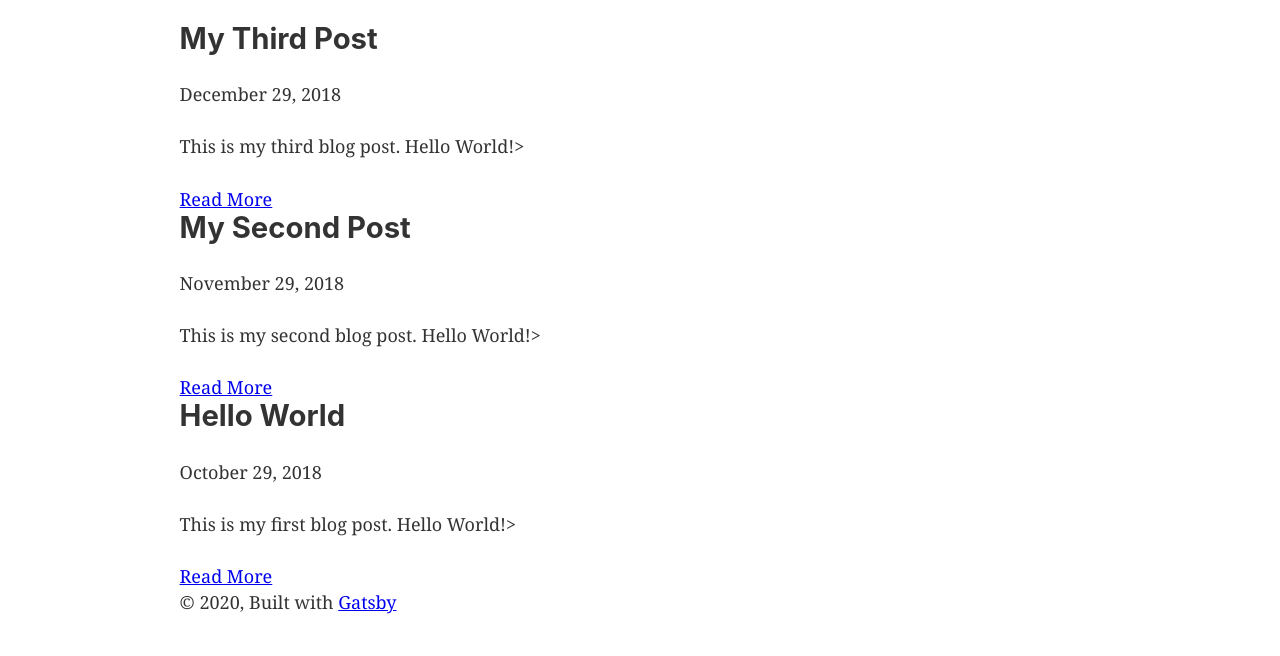
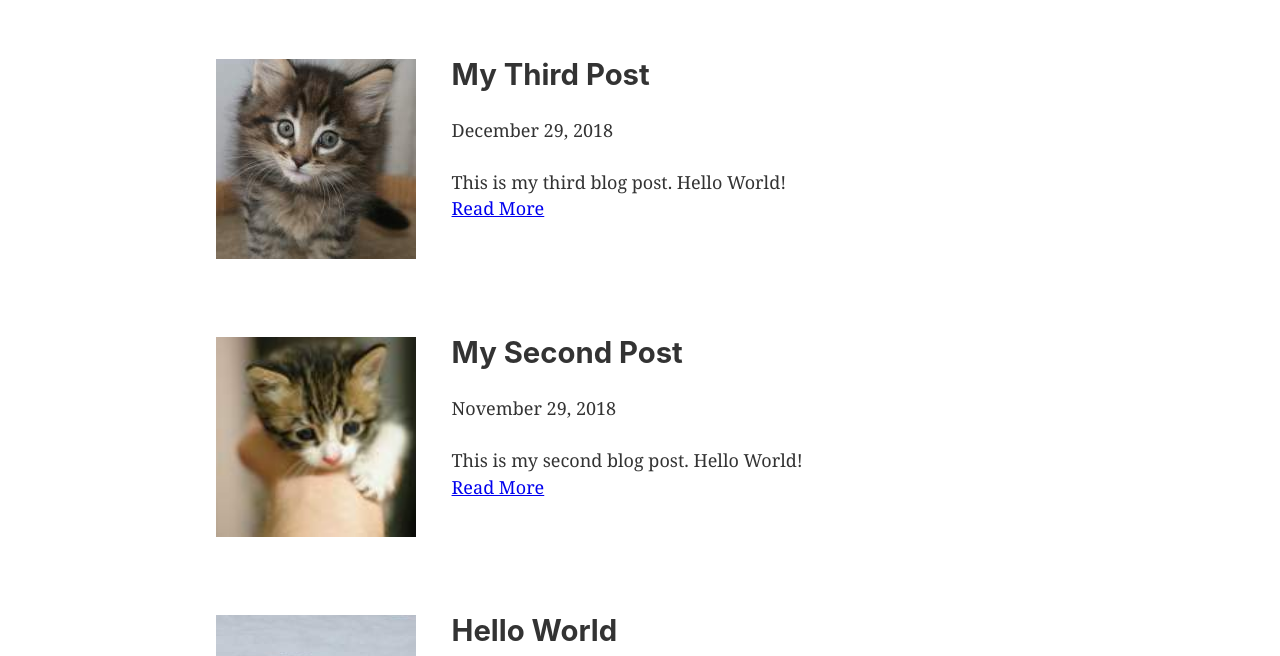
Before and after one commit to yp717/personal-site-v2, a Gatsby site: page /blog in a window 1280 px wide. Shown: the part 100-756 px from the top of the page. Built offline with nearby package versions, Linux system fonts and the light colour scheme; Gatsby itself is replaced by a stand-in of ours.

Commit message:
added thumbnails to blog list

```diff
--- a/src/pages/blog.js
+++ b/src/pages/blog.js
@@ -1,19 +1,28 @@
 import React from 'react';
 import { graphql, Link } from 'gatsby';
 import Layout from '../components/layout';
+import Img from 'gatsby-image';
+
 const BlogPage = ({ data }) => {
     const posts = data.allMarkdownRemark.edges;
     return (
     <Layout>
         <div className="post-list">
-            {posts.map(post => (
-            <div key={post.node.id} className="post-list__item">
-                <h2>{post.node.frontmatter.title}</h2>
-                <p>{post.node.frontmatter.date}</p>
-                <div className="post-list__excerpt">
-                <p>{post.node.excerpt}></p>
+        {posts.map(post => (
+          <div key={post.node.id} className="post-list__item">
+            <div className="post-list__thumbnail">
+                <Link to={post.node.fields.slug}>
+                    <Img
+                    fixed={post.node.frontmatter.thumbnail.childImageSharp.fixed}
+                    />
+                </Link>
+            </div>
+                <div className="post-list__content">
+                    <h2>{post.node.frontmatter.title}</h2>
+                    <p>{post.node.frontmatter.date}</p>
+                    <div className="post-list__excerpt">{post.node.excerpt}</div>
+                    <Link to={post.node.fields.slug}>Read More</Link>
                 </div>
-                <Link to={post.node.fields.slug}>Read More</Link>
             </div>
             ))}
         </div>
@@ -37,6 +46,13 @@ export const pageQuery = graphql`
                 frontmatter {
                     date(formatString: "MMMM DD, YYYY")
                     title
+                    thumbnail {
+                        childImageSharp {
+                            fixed(width: 200, height: 200) {
+                                ...GatsbyImageSharpFixed
+                            }
+                        }
+                    }
                 }
             }
         }
--- a/src/pages/blog/hello-world.md
+++ b/src/pages/blog/hello-world.md
@@ -2,6 +2,7 @@
 path: /blog/hello-world
 title: Hello World
 date: 2018-10-29
+thumbnail: "../../images/kitten1.jpeg"
 ---
 
 This is my first blog post. Hello World!
--- a/src/pages/blog/my-second-post.md
+++ b/src/pages/blog/my-second-post.md
@@ -2,6 +2,7 @@
 path: /blog/my-second-post
 title: My Second Post
 date: 2018-11-29
+thumbnail: "../../images/kitten2.jpeg"
 ---
 
 This is my second blog post. Hello World!
--- a/src/pages/blog/my-third-post.md
+++ b/src/pages/blog/my-third-post.md
@@ -2,6 +2,7 @@
 path: /blog/my-third-post
 title: My Third Post
 date: 2018-12-29
+thumbnail: "../../images/kitten3.jpeg"
 ---
 
 This is my third blog post. Hello World!
--- a/src/styles/global.scss
+++ b/src/styles/global.scss
@@ -1,4 +1,5 @@
 @import 'button';
+@import 'posts';
 
 html {
     font-family: sans-serif;
--- /dev/null
+++ b/src/styles/posts.scss
@@ -0,0 +1,17 @@
+.post-list__item {
+    display: flex;
+    flex-direction: row;
+    @media (max-width: 500px) {
+      flex-direction: column;
+      text-align: center;
+    }
+    padding: 1rem;
+  }
+  .post-list__thumbnail {
+    padding: 1rem;
+  }
+
+  .post-list__content {
+    padding: 1rem;
+    text-align: left;
+  }
```
Also changed, not shown: src/images/kitten1.jpeg (added), src/images/kitten2.jpeg (added), src/images/kitten3.jpeg (added).
